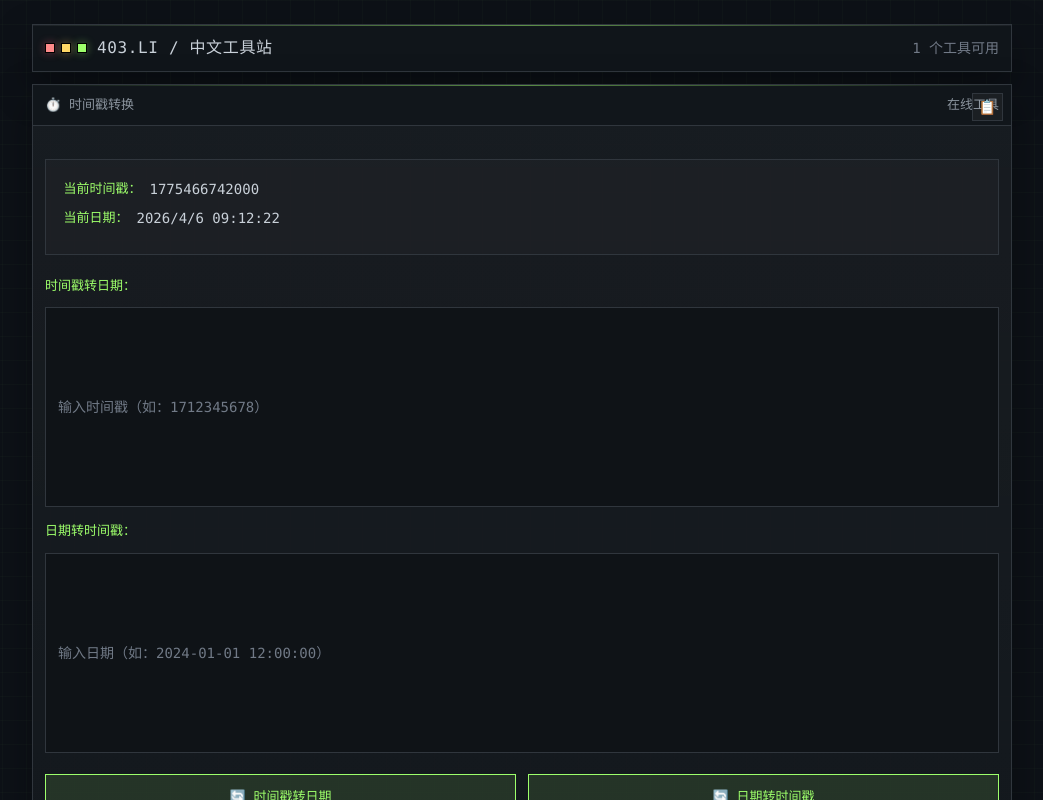
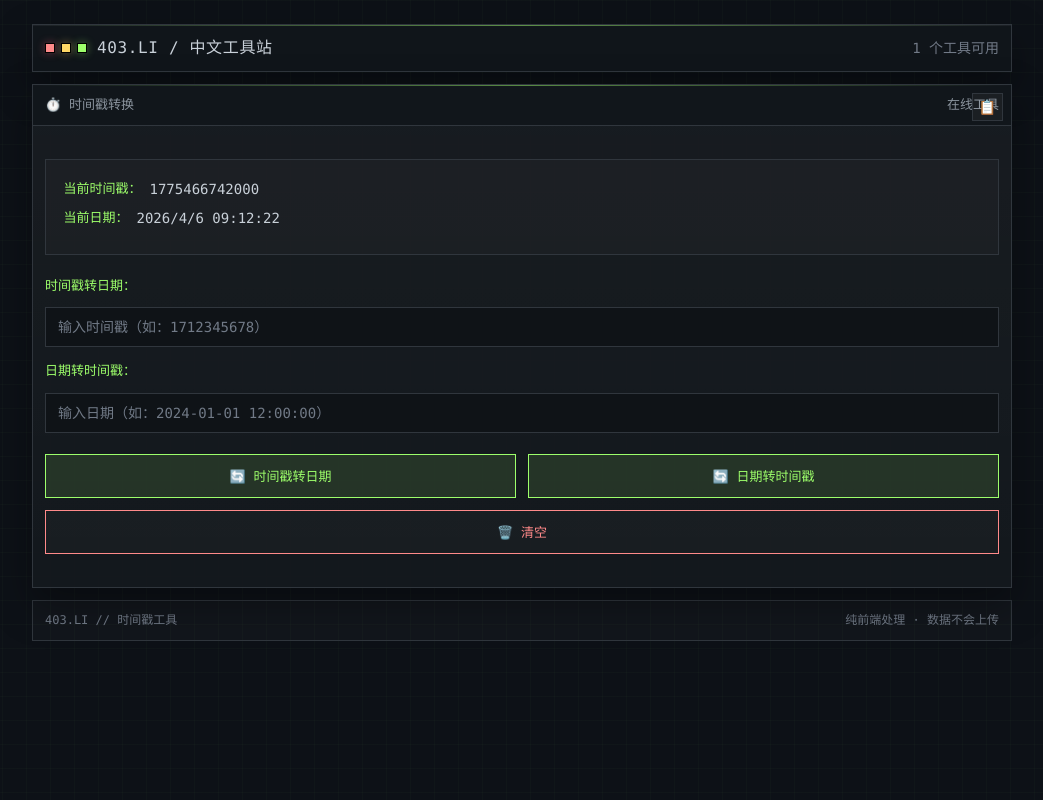
Before and after one commit to Xue-LC/403-li, a Vue app: page /tools/timestamp in a window 1280 px wide. Shown: the top 800 px of the page, without its empty margins (118-1161 px from the left). Built offline with nearby package versions, Linux system fonts and the light colour scheme; a web font is replaced by a local one.

Commit message:
feat(TimestampTool): 使用小输入框样式
- 时间戳输入框和日期输入框改为 .code-input-sm
- 单行输入，高度 40px

```diff
--- a/src/views/tools/TimestampTool.vue
+++ b/src/views/tools/TimestampTool.vue
@@ -32,7 +32,7 @@
             type="text"
             v-model="timestampInput"
             placeholder="输入时间戳（如：1712345678）"
-            class="code-input"
+            class="code-input-sm"
           />
           <div class="result-display" v-if="timestampResult">
             {{ timestampResult }}
@@ -44,7 +44,7 @@
             type="text"
             v-model="dateTimeInput"
             placeholder="输入日期（如：2024-01-01 12:00:00）"
-            class="code-input"
+            class="code-input-sm"
           />
           <div class="result-display" v-if="dateTimeResult && dateTimeResult.seconds">
             秒：{{ dateTimeResult.seconds }}<br>
```
